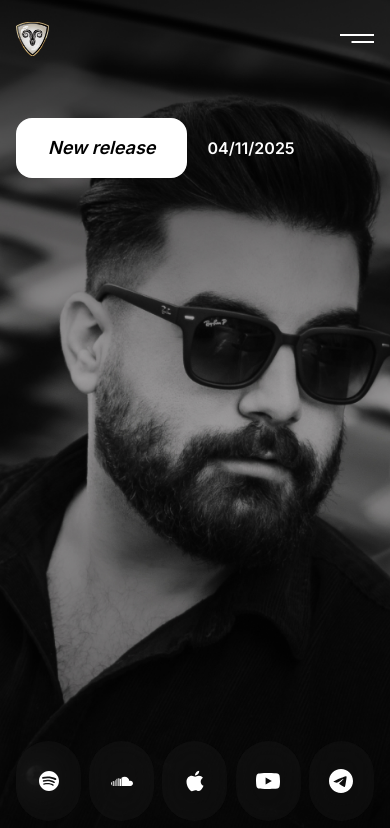
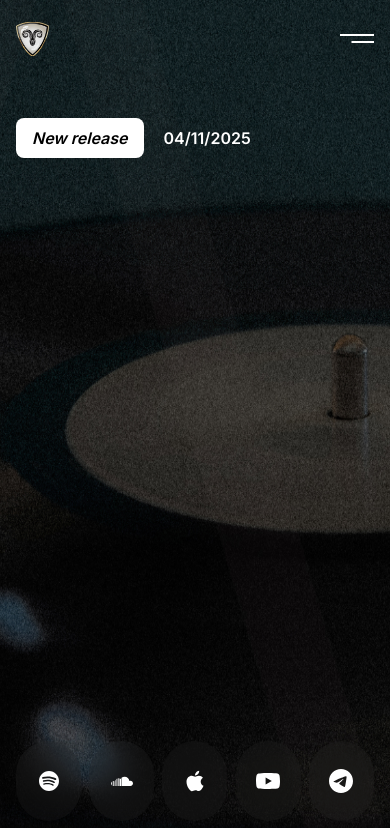
Before and after one commit to MiladDevarts/ahir-yousefi, a Next.js app: page / in a window 390 px wide. Shown: the top 828 px of the page. Built offline with nearby package versions, Linux system fonts and the light colour scheme; a web font is replaced by a local one.

Commit message:
fix: hero

```diff
--- a/components/Layout/Header/index.tsx
+++ b/components/Layout/Header/index.tsx
@@ -13,8 +13,8 @@ const Header = () => {
       </header>
 
       <header
-        className="flex lg:hidden flex-col w-full max-h-[120vh] bg-no-repeat bg-center bg-cover pb-48"
-        style={{ backgroundImage: `url('/images/header/background-mb.jpg')` }}
+        className="flex lg:hidden flex-col w-full max-h-[120vh] bg-no-repeat bg-[10%_50%] bg-[size:240%_100%] pb-48"
+        style={{ backgroundImage: `url('/images/header/background.jpg')` }}
       >
         <Navigation />
         <Hero />
--- a/components/Sections/Hero/index.tsx
+++ b/components/Sections/Hero/index.tsx
@@ -30,7 +30,7 @@ const Hero = () => {
   return (
     <section className="container h-screen flex flex-col justify-between">
       <div className="flex items-center gap-x-5 mt-10 lg:mt-0">
-        <span className="rounded-2xl py-4 px-8 text-lg bg-white text-black font-semibold italic">
+        <span className="rounded-lg lg:rounded-2xl py-2 lg:py-4 px-4 lg:px-8 lg:text-lg bg-white text-black font-semibold italic">
           New release
         </span>
         <span className="text-white font-semibold">
```
